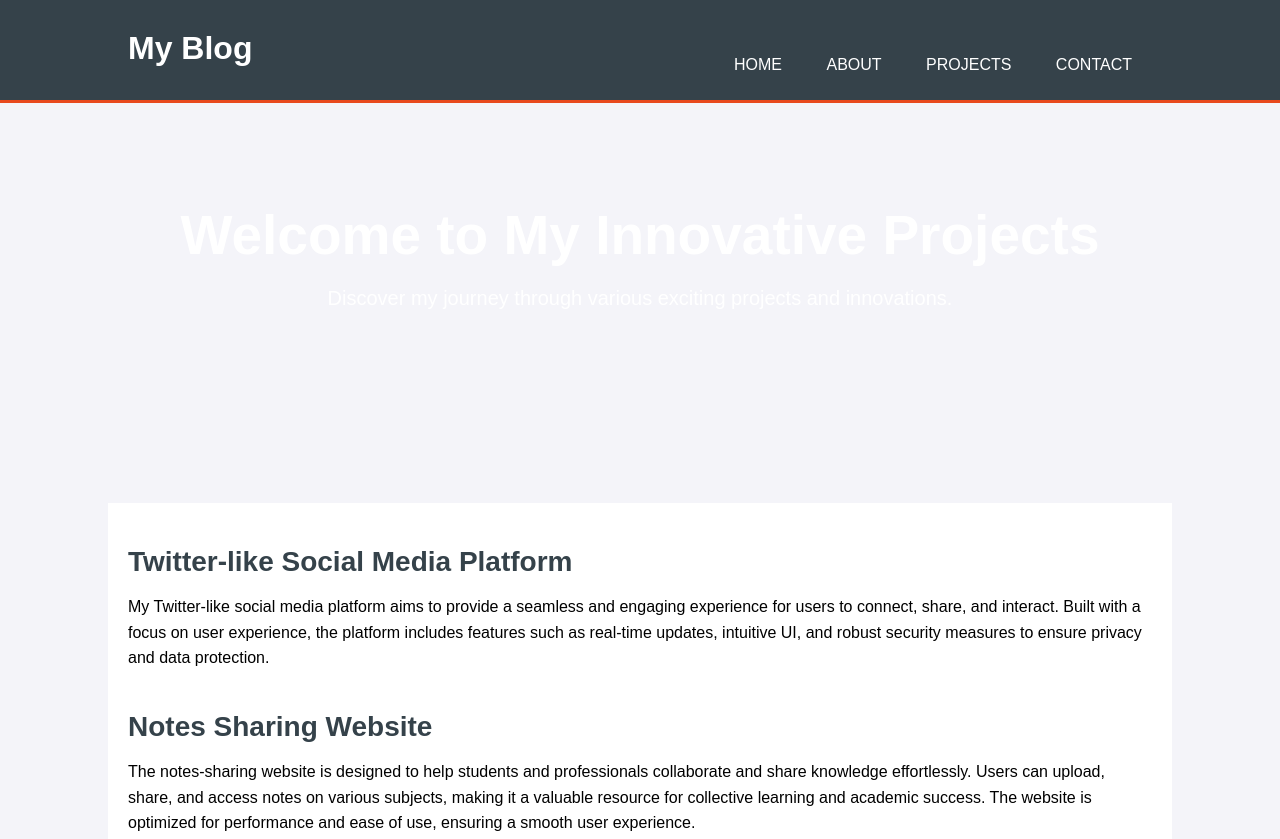
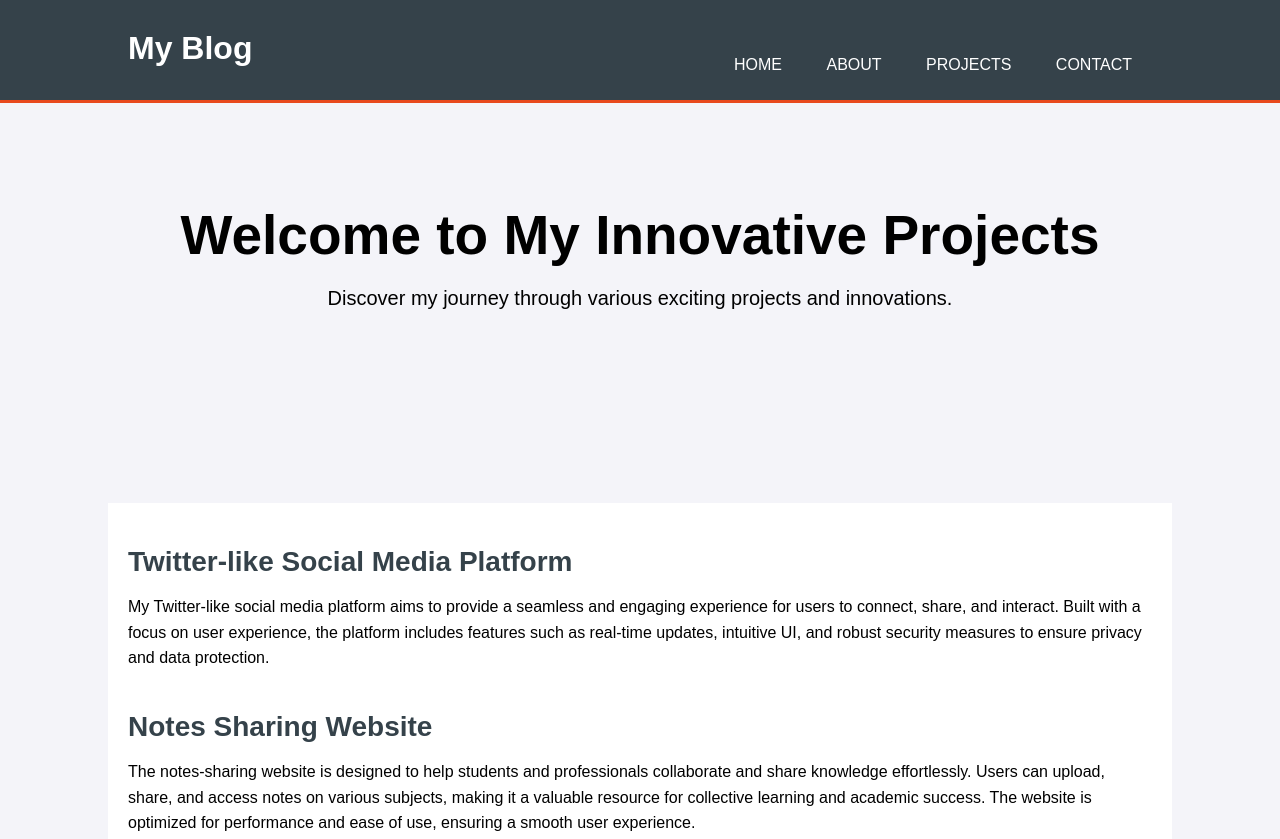
Before and after one commit to Jace-org/blogs, a plain HTML site: page index.html in a window 1280 px wide. Shown: the top 839 px of the page. Drawn offline with Linux system fonts and the light colour scheme.

Commit message:
main edit

```diff
--- a/index.html
+++ b/index.html
@@ -104,7 +104,7 @@
     </header>
 
     <section class="showcase">
-        <div class="container">
+        <div style="color: black;" class="container">
             <h1>Welcome to My Innovative Projects</h1>
             <p>Discover my journey through various exciting projects and innovations.</p>
         </div>
```
